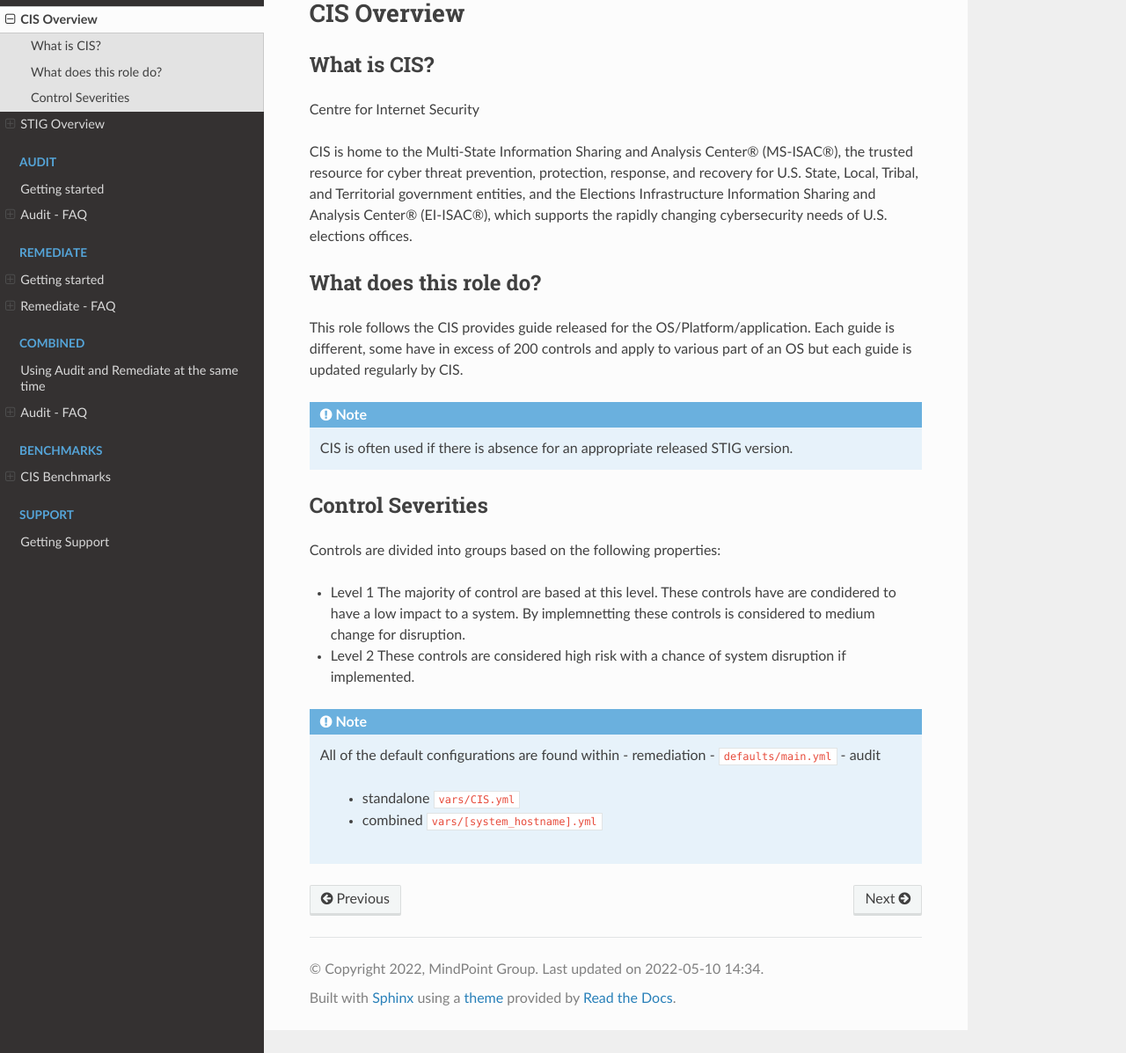
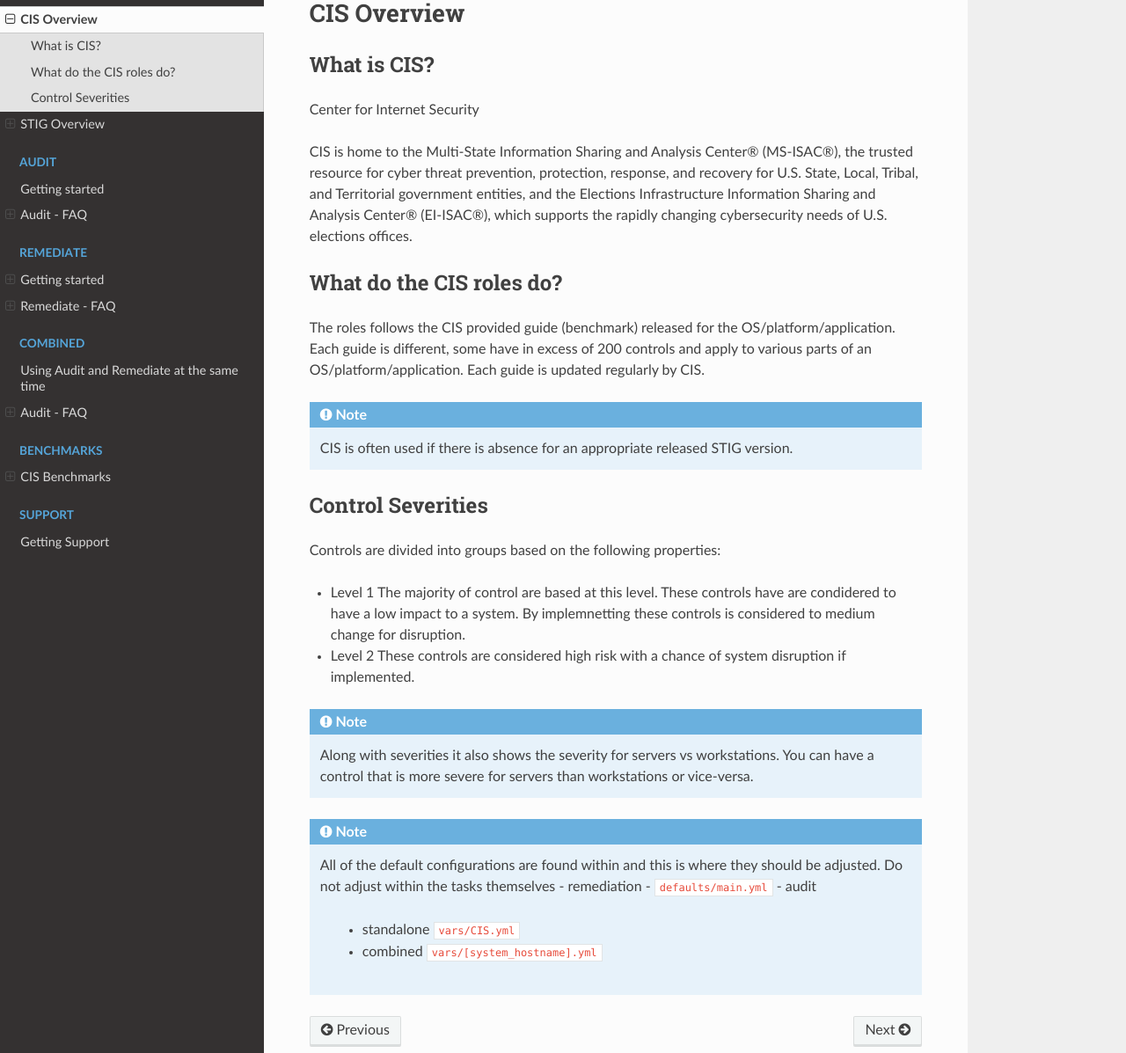
Before and after one commit to frederickw082922/lockdown_readthedocs, a Sphinx documentation site: the page built from docs/source/CIS/cis_overview.rst, in a window 1280 px wide and 1400 px high, cut to the strip 203-1400 px from the top of the window. Shown: the whole strip at 88% size. Built offline with Sphinx 7.4.7 and the Read the Docs theme 2.0.0, drawn with Linux system fonts in a browser that asks for light colours; pages that are not in the unit, such as notebooks, are missing from menus.

Commit message:
Updated cis_overview
Signed-off-by: George Nalen <georgen@mindpointgroup.com>

```diff
--- a/docs/source/CIS/cis_overview.rst
+++ b/docs/source/CIS/cis_overview.rst
@@ -5,7 +5,7 @@
 What is CIS?
 ~~~~~~~~~~~~
 
-Centre for Internet Security
+Center for Internet Security
 
 CIS is home to the Multi-State Information Sharing and Analysis Center® (MS-ISAC®),
 the trusted resource for cyber threat prevention, protection, response, and recovery
@@ -13,12 +13,12 @@
 and the Elections Infrastructure Information Sharing and Analysis Center® (EI-ISAC®), which supports the rapidly changing cybersecurity needs of U.S. elections offices.
 
 
-What does this role do?
+What do the CIS roles do?
 ~~~~~~~~~~~~~~~~~~~~~~~
 
 
-This role follows the CIS provides guide released for the OS/Platform/application.
-Each guide is different, some have in excess of 200 controls and apply to various part of an OS but each guide is
+The roles follows the CIS provided guide (benchmark) released for the OS/platform/application.
+Each guide is different, some have in excess of 200 controls and apply to various parts of an OS/platform/application. Each guide is
 updated regularly by CIS.
 
 .. note::
@@ -38,8 +38,12 @@
   These controls are considered high risk with a chance of system disruption if implemented.
 
 .. note::
+    Along with severities it also shows the severity for servers vs workstations. You can have a control that is more
+    severe for servers than workstations or vice-versa.
 
-   All of the default configurations are found within
+.. note::
+
+   All of the default configurations are found within and this is where they should be adjusted. Do not adjust within the tasks themselves
    - remediation - ``defaults/main.yml``
    - audit
      - standalone ``vars/CIS.yml``
```
